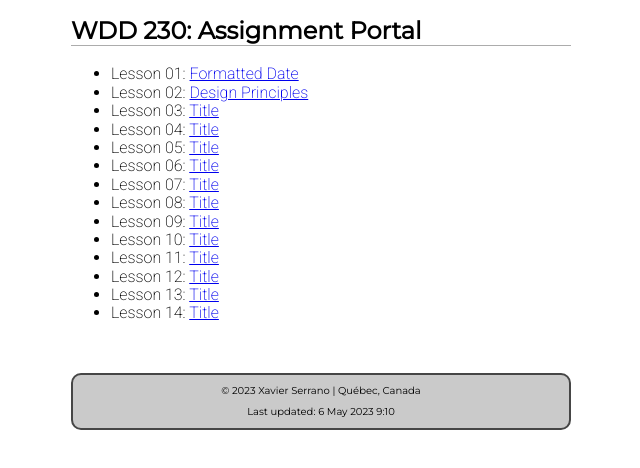
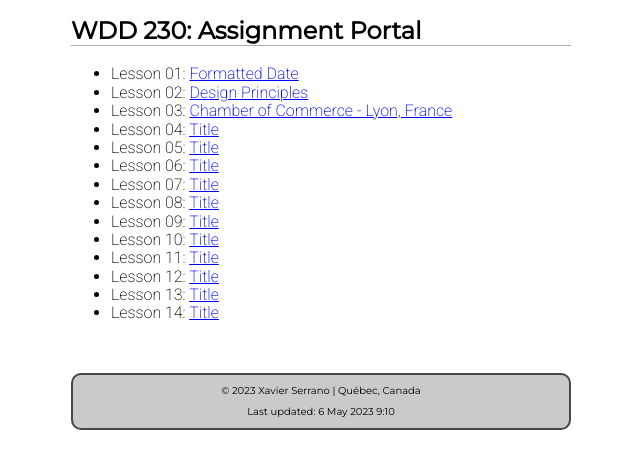
Before and after one commit to SerranoXavier/wdd230, a plain HTML site: page index.html in a window 1280 px wide. Shown: the part 250-718 px from the top of the page, without its empty margins (319-959 px from the left). Drawn offline with Linux system fonts and the light colour scheme.

Commit message:
Portal: lesson 3 link added

```diff
--- a/index.html
+++ b/index.html
@@ -25,7 +25,7 @@
             <ul>
                 <li>Lesson 01: <a href="https://codepen.io/XavierSerrano/pen/MWPbwjK" target="_blank">Formatted Date</a></li>
                 <li>Lesson 02: <a href="lesson2/design-principles.html" target="_blank">Design Principles</a></li>
-                <li>Lesson 03: <a href="#" target="_blank">Title</a></li>
+                <li>Lesson 03: <a href="lesson3/index.html" target="_blank">Chamber of Commerce - Lyon, France</a></li>
                 <li>Lesson 04: <a href="#" target="_blank">Title</a></li>
                 <li>Lesson 05: <a href="#" target="_blank">Title</a></li>
                 <li>Lesson 06: <a href="#" target="_blank">Title</a></li>
```
